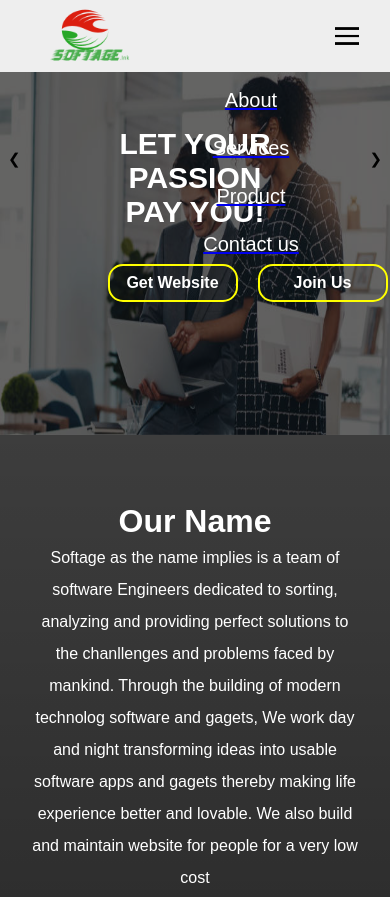
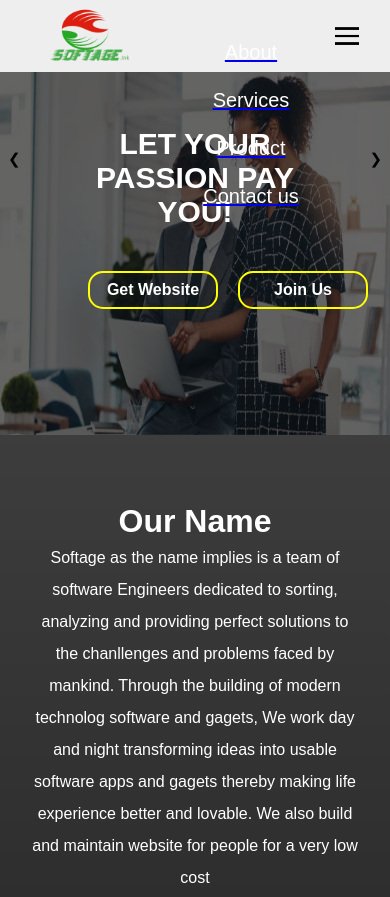
Before and after one commit to Softageglobal/Softageglobal, a React app in the folder frontend/: page / in a window 390 px wide. Shown: the top 897 px of the page. Built offline with nearby package versions, Linux system fonts and the light colour scheme.

Commit message:
mobile verssion upgraded

```diff
--- a/frontend/src/component/footer/contact.css
+++ b/frontend/src/component/footer/contact.css
@@ -172,7 +172,6 @@ input[type="text"]:focus{
 }
     .col{
         display: flex;
-        flex-direction: ;
         width: 90%;
         flex: 0 0 70%;
     }
@@ -222,7 +221,7 @@ input[type="text"]:focus{
         justify-content:center;
         align-items: center;
         text-align: center;
-        height: 60em;
+        height: 70em;
     }
     form{
         padding: 10px;
--- a/frontend/src/component/header/slider.css
+++ b/frontend/src/component/header/slider.css
@@ -248,14 +248,11 @@ boder-radius: 5px 0px 0px 5px;
 }
 @media  (max-width: 720px) {
     .title{
-        width: 50%;
+        width: 60%;
         margin-top: 15% auto 0%;
         text-align: center;
         align-items: center;
         color: #fff;
-    }
-    .bigbutton{
-        width: 50%;
     }
     .title h1{
         margin-bottom: 18%;
@@ -269,7 +266,7 @@ boder-radius: 5px 0px 0px 5px;
         display: none;
     }
     .bigbutton{
-        width: 100%;
+        width: 70%;
         align-items: center;
         display: flex;
     }
--- a/frontend/src/component/navbar/nav.css
+++ b/frontend/src/component/navbar/nav.css
@@ -44,7 +44,7 @@ li{
        flex-direction: column;
        height: 16em;
        margin-left: 80em;
-       margin-top: 23em;
+       margin-top: 18em;
        position: absolute;
        z-index: 1;
        overflow: hidden;
@@ -65,7 +65,7 @@ li{
         overflow: hidden;
     }
     .navlink{
-        margin-left: 10em;
+        margin-left: 13em;
         transition: 1s;
     }
 }
@@ -81,7 +81,7 @@ li{
         margin-left: 7em;
         padding: 1em;
         height: 12em;
-        margin-top: 17em;
+        margin-top: 11em;
     }
     li{
         list-style: none;
```
Also changed, not shown: frontend/build/asset-manifest.json, frontend/build/index.html, 4 other files.
